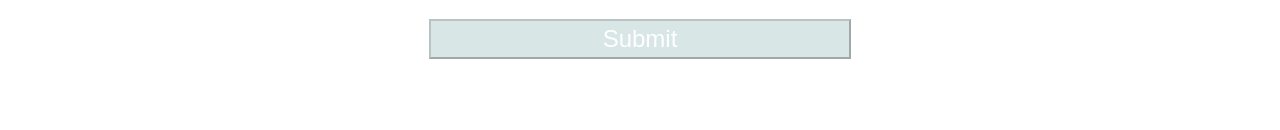
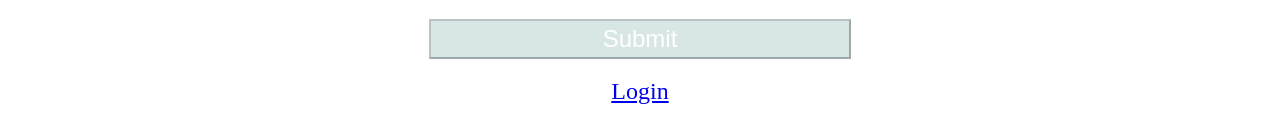
Before and after one commit to davidagitlen/Tripedia-fe, a React (Create React App) app: page /create_account in a window 1280 px wide. Shown: the part 718-848 px from the top of the page. Before the commit the page ends 800 px from the top, so only its background shows below. Built offline with nearby package versions, Linux system fonts and the light colour scheme.

Commit message:
Add login link to create account form

```diff
--- a/src/Components/CreateAccount/CreateAccount.js
+++ b/src/Components/CreateAccount/CreateAccount.js
@@ -1,13 +1,10 @@
 import React, { useState } from 'react';
+import { NavLink } from 'react-router-dom';
 import './CreateAccount.scss';
 import banner from '../../images/banner.jpg'
 
 
 const CreateAccount = () => {
-  // const [nameInput, handleName] = useState('');
-  // const [emailInput, handleEmail] = useState('');
-  // const [passwordInput, handlePassword] = useState('');
-  // const [confirmPasswordInput, handlePasswordConfirmation] = useState('');
 
   const [accountState, setAccountState] = useState({
     name: '',
@@ -64,6 +61,9 @@ const CreateAccount = () => {
           className="submit_button"
           type="submit">Submit
         </button>
+        <NavLink to="/login">
+          <p className="login_link">Login</p>
+        </NavLink>
       </form>
     </main>
   )
--- a/src/Components/CreateAccount/CreateAccount.scss
+++ b/src/Components/CreateAccount/CreateAccount.scss
@@ -32,3 +32,18 @@ h2,
   background-color: #010202;
   color: white;
 }
+
+.login_link {
+  text-align: center;
+  margin: 10px 0px 30px;
+  font-size: 1.5em;
+}
+
+.login_link:hover {
+  cursor: pointer;
+  color: #DE582A;
+}
+
+.login_link:active {
+  color: red;
+}
--- a/src/Components/LoginForm/LoginForm.js
+++ b/src/Components/LoginForm/LoginForm.js
@@ -16,7 +16,7 @@ const LoginForm = () => {
   };
 
   return (
-    <main className='blah'>
+    <main>
       <img
         className="banner"
         src={banner}
```
